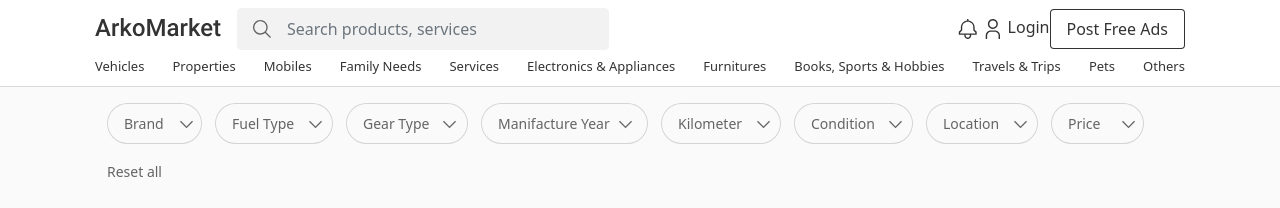
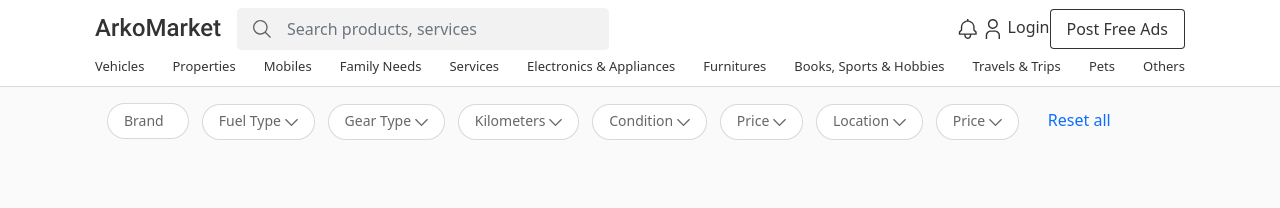
Before and after one commit to AllenDev1/mock-repo, a React (Create React App) app in the folder arkomarket/: page / in a window 1280 px wide. Shown: the top 208 px of the page. Built offline with nearby package versions, Linux system fonts and the light colour scheme.

Commit message:
Help page
Help page

```diff
--- a/arkomarket/package.json
+++ b/arkomarket/package.json
@@ -5,6 +5,9 @@
   "dependencies": {
     "@emotion/react": "^11.9.0",
     "@emotion/styled": "^11.8.1",
+    "@fortawesome/fontawesome-svg-core": "^6.1.1",
+    "@fortawesome/free-solid-svg-icons": "^6.1.1",
+    "@fortawesome/react-fontawesome": "^0.1.18",
     "@material-ui/core": "^4.12.4",
     "@material-ui/icons": "^4.11.3",
     "@mui/icons-material": "^5.6.2",
--- a/arkomarket/src/App.jsx
+++ b/arkomarket/src/App.jsx
@@ -14,7 +14,7 @@
 import PostNewAds from "./pages/PostNewAds";
 import UserProfileEdit from "./pages/UserProfileEdit";
 import Profile from "./component/profile";
-import Helpnav from "./component/Helpnavbar";
+import Help from "./pages/Help";
 function App() {
   return (
     <>
@@ -34,7 +34,7 @@
             <Route path="*" element={<NotFound />} />
           </Route>
           <Route path="post-new-ads" element={<PostNewAds />} />
-          <Route path="helpdesk" element={<Helpnav />} />
+          <Route path="helpdesk" element={<Help/>} />
         </Routes>
       </Router>
       <Footer />
--- a/arkomarket/src/component/Helpnavbar.jsx
+++ b/arkomarket/src/component/Helpnavbar.jsx
@@ -1,7 +1,7 @@
 import React from 'react';
 import {Container} from "react-bootstrap";
 import Help from "../Asset/Arko-help.svg";
-import "../css/helpnav.css";
+import "../scss/helpnav.scss";
 
  const Helpnav = () => {
   return (
--- a/arkomarket/src/component/filter.jsx
+++ b/arkomarket/src/component/filter.jsx
@@ -1,66 +1,158 @@
 import React from "react";
 import { Container, Form } from "react-bootstrap";
 import "../css/filter.css";
-import Fil from "../Asset/filter.svg";
-import Pull from "../Asset/pull.svg";
+import "../scss/filter.scss";
+import { FontAwesomeIcon } from '@fortawesome/react-fontawesome';
+  import {  } from '@fortawesome/free-solid-svg-icons';
+import Arrow from "../Asset/push.svg";
 
 const Filter = () => {
+  function myFunction() {
+    document.getElementById("myDropdown").classList.toggle("show");
+  }
+
+  // Close the dropdown if the user clicks outside of it
+  window.onclick = function (event) {
+    if (!event.target.matches(".dropdown-button")) {
+      var dropdowns = document.getElementsByClassName("dropdown-menu");
+      var i;
+      for (i = 0; i < dropdowns.length; i++) {
+        var openDropdown = dropdowns[i];
+        if (openDropdown.classList.contains("show")) {
+          openDropdown.classList.remove("show");
+        }
+      }
+    }
+    return false;
+  };
   return (
     <Container className="filter-main-div mt-3">
       <div className="filter-container">
         <div className="filter-display">
           <div className="filter-boxes">
-            <Form.Select aria-label="Default select ">
-              <option> Brand </option>
-              <option value="1">One</option>
-              <option value="2">Two</option>
-              <option value="3">Three</option>
-            </Form.Select>
-            <Form.Select aria-label="Default select ">
-              <option> Fuel Type </option>
-              <option value="1">One</option>
-              <option value="2">Two</option>
-              <option value="3">Three</option>
-            </Form.Select>
-            <Form.Select aria-label="Default select ">
-              <option> Gear Type </option>
-              <option value="1">One</option>
-              <option value="2">Two</option>
-              <option value="3">Three</option>
-            </Form.Select>
+            <div class="dropdown">
+              <div class="flex-container">
+                <button onClick={myFunction} class="dropdown-button">
+                  Brand <i class="fa-solid fa-chevron-down"></i>
+                </button>
+                <ul id="myDropdown" className="dropdown-menu">
+                  <li>
+                    <a href="#">HTML</a>
+                  </li>
+                  <li>
+                    <a href="#">CSS</a>
+                  </li>
+                  <li>
+                    <a href="#">JavaScript</a>
+                  </li>
+                  <li>
+                    <button href="#">JavaScript</button>
+                  </li>
+                </ul>
 
-            <Form.Select aria-label="Default select ">
-              <option> Manifacture Year </option>
-              <option value="1">One</option>
-              <option value="2">Two</option>
-              <option value="3">Three</option>
-            </Form.Select>
-            <Form.Select aria-label="Default select ">
-              <option> Kilometer</option>
-              <option value="1">One</option>
-              <option value="2">Two</option>
-              <option value="3">Three</option>
-            </Form.Select>
-            <Form.Select aria-label="Default select ">
-              <option>Condition</option>
-              <option value="1">One</option>
-              <option value="2">Two</option>
-              <option value="3">Three</option>
-            </Form.Select>
-            <Form.Select aria-label="Default select ">
-              <option>Location</option>
-              <option value="1">One</option>
-              <option value="2">Two</option>
-              <option value="3">Three</option>
-            </Form.Select>
-            <Form.Select aria-label="Default select ">
-              <option>Price</option>
-              <option value="1">One</option>
-              <option value="2">Two</option>
-              <option value="3">Three</option>
-            </Form.Select>
-            <div className="clear">
-              <a href="#">Reset all</a>
+                <button class="dropdown-button">
+                  Fuel Type <img src={Arrow} />
+                </button>
+                <ul class="dropdown-menu">
+                  <li>
+                    <a href="#">HTML</a>
+                  </li>
+                  <li>
+                    <a href="#">CSS</a>
+                  </li>
+                  <li>
+                    <a href="#">JavaScript</a>
+                  </li>
+                </ul>
+                <button class="dropdown-button">
+                  Gear Type <img src={Arrow} />
+                </button>
+                <ul class="dropdown-menu">
+                  <li>
+                    <a href="#">HTML</a>
+                  </li>
+                  <li>
+                    <a href="#">CSS</a>
+                  </li>
+                  <li>
+                    <a href="#">JavaScript</a>
+                  </li>
+                </ul>
+                <button class="dropdown-button">
+                  Kilometers <img src={Arrow} />
+                </button>
+                <ul class="dropdown-menu">
+                  <li>
+                    <a href="#">HTML</a>
+                  </li>
+                  <li>
+                    <a href="#">CSS</a>
+                  </li>
+                  <li>
+                    <a href="#">JavaScript</a>
+                  </li>
+                </ul>
+                <button class="dropdown-button">
+                  Condition <img src={Arrow} />
+                </button>
+                <ul class="dropdown-menu">
+                  <li>
+                    <a href="#">HTML</a>
+                  </li>
+                  <li>
+                    <a href="#">CSS</a>
+                  </li>
+                  <li>
+                    <a href="#">JavaScript</a>
+                  </li>
+                </ul>
+                <button class="dropdown-button">
+                  Price <img src={Arrow} />
+                </button>
+                <ul class="dropdown-menu">
+                  <li>
+                    <a href="#">HTML</a>
+                  </li>
+                  <li>
+                    <a href="#">CSS</a>
+                  </li>
+                  <li>
+                    <a href="#">JavaScript</a>
+                  </li>
+                </ul>
+                <button class="dropdown-button">
+                  Location <img src={Arrow} />
+                </button>
+                <ul class="dropdown-menu">
+                  <li>
+                    <a href="#">HTML</a>
+                  </li>
+                  <li>
+                    <a href="#">CSS</a>
+                  </li>
+                  <li>
+                    <a href="#">JavaScript</a>
+                  </li>
+                </ul>
+                <button class="dropdown-button">
+                  Price <img src={Arrow} />
+                </button>
+                <ul class="dropdown-menu">
+                  <li>
+                    <a href="#">HTML</a>
+                  </li>
+                  <li>
+                    <a href="#">CSS</a>
+                  </li>
+                  <li>
+                    <a href="#">JavaScript</a>
+                  </li>
+                </ul>
+
+                <a class="clear" href="#">
+                  Reset all
+                </a>
+              </div>
             </div>
           </div>
         </div>
--- /dev/null
+++ b/arkomarket/src/component/helpbody.jsx
@@ -0,0 +1,43 @@
+import React from 'react'
+import {Container, Form, FormControl } from "react-bootstrap";
+import "../scss/help.scss";
+
+const Helpbody = () => {
+  return (<>
+    <div className="main-hel">
+        <p>Hi, How can we help?</p>
+        <div>
+        <Form className="d-flex">
+              <FormControl
+                type="search"
+                placeholder="Search products, services"
+                className="me-2 searchBar"
+                aria-label="Search"
+                aria-hidden="true"
+              />
+            </Form>
+        </div>
+    </div>
+    <Container>
+      <div className="main-link-head">
+      <div className="link-heads">
+        <a href="#">Buyer's FAQs</a>
+        <a href="#">Seller's FAQs</a>
+        <a href="#">General Queries</a>
+        <a href="#">Trust and Saftey</a>
+        <a href="#">Privacy</a>
+        <a href="#">Terms of use</a>
+        <a href="#">Community Terms</a>
+      </div>
+      <div className="var-queries">
+
+      </div>
+
+      </div>
+
+    </Container>
+    </>
+  );
+};
+
+export default Helpbody;
--- a/arkomarket/src/css/filter.css
+++ b/arkomarket/src/css/filter.css
@@ -17,32 +17,9 @@
   display: inline-flex;
   flex-wrap: wrap;
 }
-.filter-boxes .form-select {
-  width: auto;
-  height: 41px;
-  padding: 8px;
-  background: #ffffff;
-  border: 1px solid rgba(0, 0, 0, 0.15);
-  border-radius: 4px;
-  margin-right: 13px;
-  margin-bottom: 7px;
-  padding: 0px 37px 0px 16px;
-  font-weight: 500;
-  font-size: 14px;
-  color: rgba(0, 0, 0, 0.6);
-  -webkit-appearance: none;
-  -moz-appearance: none;
-  background: url("../Asset/push.svg");
-  background-repeat: no-repeat;
-  background-size: 12.98px;
-  background-position-x: 90%;
-  background-position-y: 16px;
-  z-index: 97;
-  border-radius: 100px;
-
-}
 .clear {
   margin-top: 20px;
+  padding-left: 16px;
 
 }
 
--- a/arkomarket/src/css/helpnav.css
+++ /dev/null
@@ -1,28 +0,0 @@
-.help-nav {
-  display: inline-flex;
-  width: 1090px;
-  height: 58px;
-  justify-content: space-between;
-}
-
-.help-logo img {
-  width: 165.330px;
-  height: 40px;
-}
-
-.help-button button{
-  padding: 10px 16px;
-  gap: 10px;
-  width: 139px;
-  height: 39px;
-  border: 1px solid rgba(0, 0, 0, 0.8);
-  border-radius: 4px;
-  padding: 10px 16px;
-  gap: 10px;
-
-  width: 139px;
-  height: 39px;
-
-  border: 1px solid rgba(0, 0, 0, 0.8);
-  border-radius: 4px;
-}
--- a/arkomarket/src/pages/Help.jsx
+++ b/arkomarket/src/pages/Help.jsx
@@ -1,11 +1,13 @@
 import React from 'react';
-import {Container} from "bootstrap";
+import {Container} from "react-bootstrap";
 import Helpnavbar from '../component/Helpnavbar';
+import Helpbody from '../component/helpbody.jsx';
 
 const Help = () => {
   return (
       <>
     <Helpnavbar/>
+    <Helpbody/>
    <Container>
 
    </Container>
--- /dev/null
+++ b/arkomarket/src/scss/filter.scss
@@ -0,0 +1,60 @@
+.filter-boxes{
+    button{
+        width: auto;
+        height: 36px;
+        padding: 8px;
+        background: #ffffff;
+        border: 1px solid rgba(0, 0, 0, 0.15);
+        border-radius: 4px;
+        margin-right: 13px;
+        margin-bottom: 7px;
+        padding: 0px 16px 0px 16px;
+        font-weight: 500;
+        font-size: 14px;
+        color: rgba(0, 0, 0, 0.6);
+
+        background-size: 12.98px;
+        background-position-x: 90%;
+        background-position-y: 13.5px;
+        z-index: 97;
+        border-radius: 100px;
+      i{
+          padding-left: 8px;
+      }
+
+}
+
+  .dropdown-button:hover,.dropdown-button:focus {
+
+
+  }
+
+  .dropdown {
+    position: relative;
+    display: inline-block;
+  }
+
+  .dropdown-menu {
+    display: none;
+    position: absolute;
+    background-color: #f1f1f1;
+    min-width: 160px;
+    overflow: auto;
+    box-shadow: 0px 8px 16px 0px rgba(0,0,0,0.2);
+    z-index: 1;
+  }
+
+  .dropdown-menu a {
+    color: black;
+    padding: 12px 16px;
+    text-decoration: none;
+    display: block;
+  }
+
+  .dropdown-button a:hover {
+
+      background-color: #ddd;}
+
+  .show {display: block;}
+
+}
```
Also changed, not shown: arkomarket/src/scss/help.scss (added, +33 -0 lines), arkomarket/src/scss/helpnav.scss (added, +47 -0 lines), 1 other file (tests, documents, lock files or other folders).
